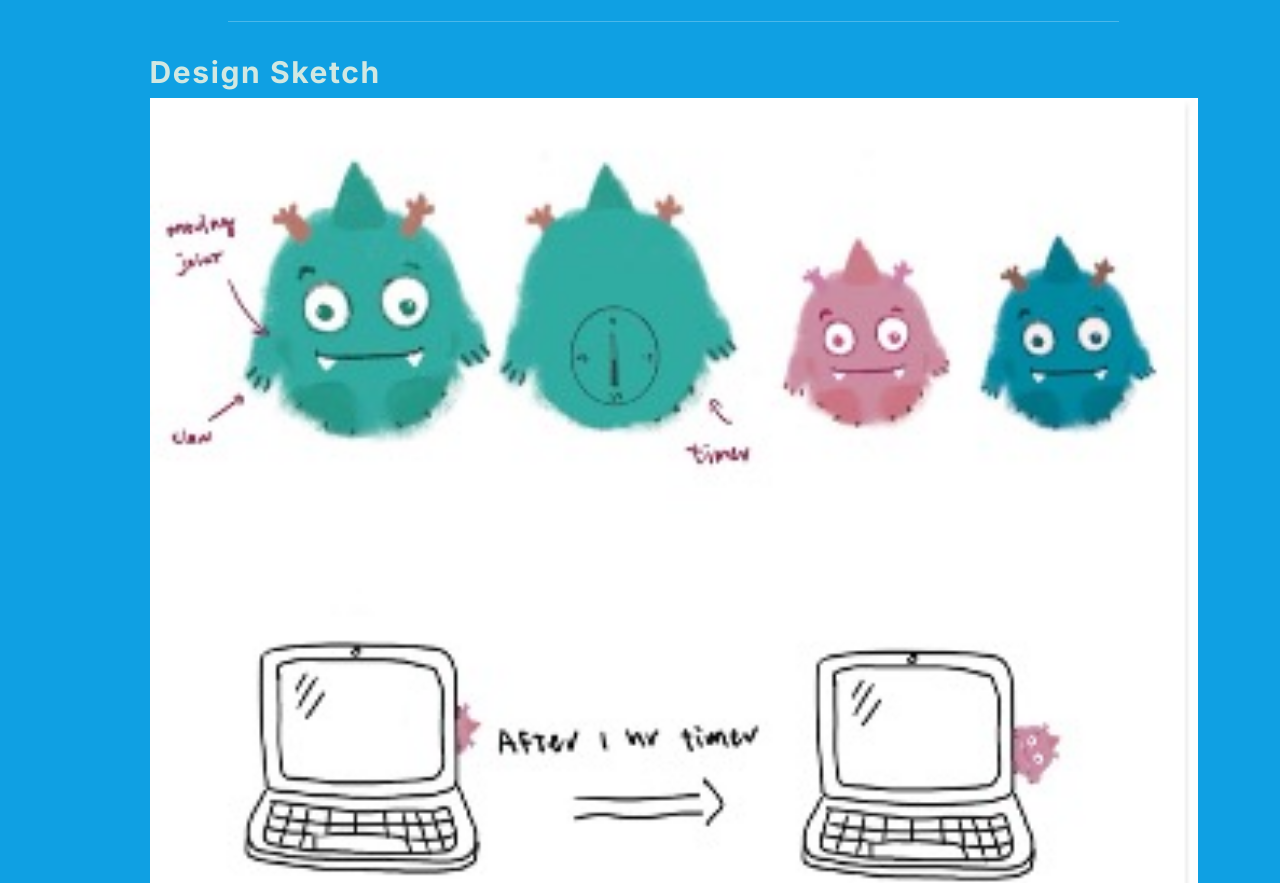
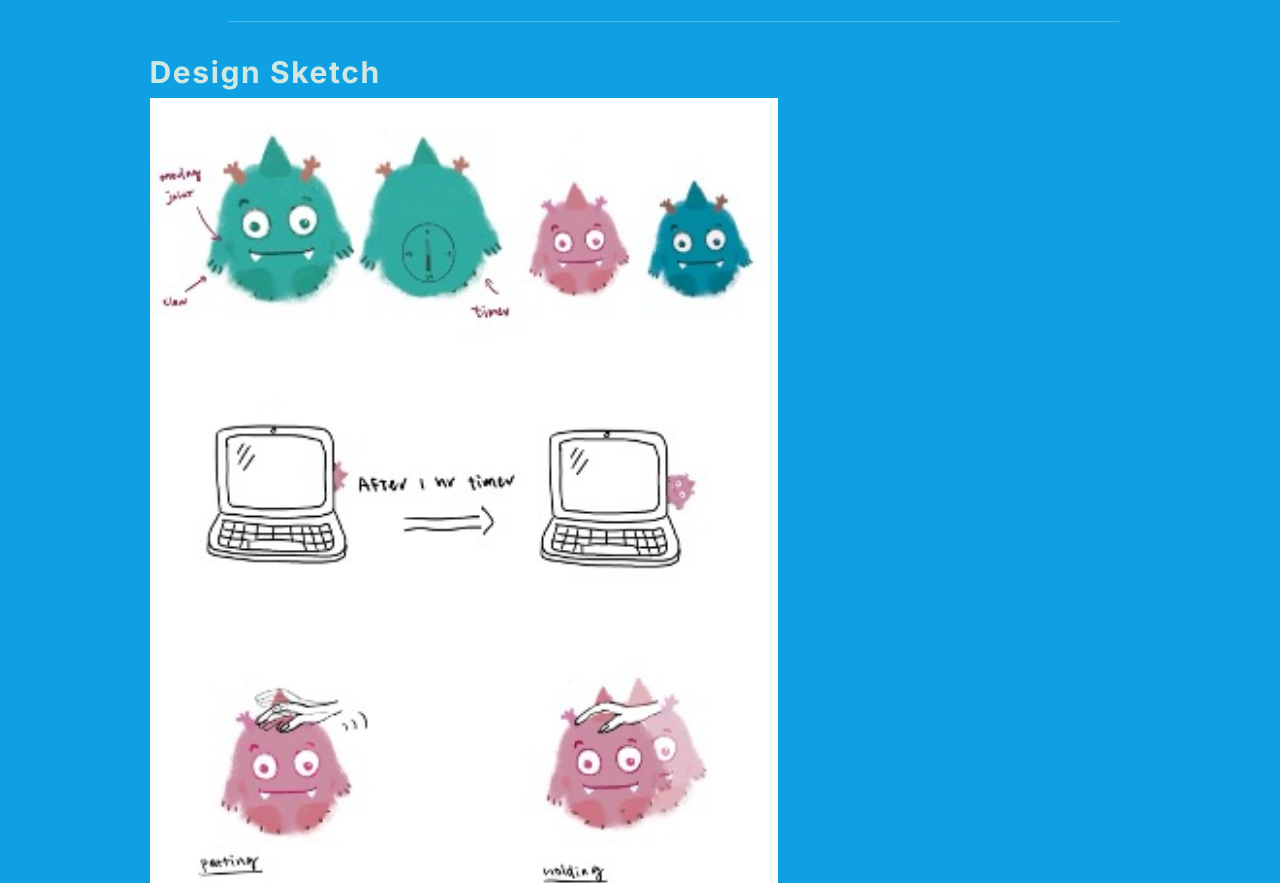
Before and after one commit to shawfong/bob, a plain HTML site: page designProcess.html in a window 1280 px wide. Shown: the part 716-1599 px from the top of the page. Drawn offline with nearby package versions, Linux system fonts and the light colour scheme.

Commit message:
image size

```diff
--- a/designProcess.html
+++ b/designProcess.html
@@ -60,7 +60,7 @@
     <hr>
 
     <h1 class="subheading">Design Sketch</h1>
-    <img style="padding-top: 0px; width: 100%;" class="img-fluid" src="sketch.jpg" alt="Image of initial sketch">
+    <img style="padding-top: 0px; width: 60%;" class="img-fluid" src="sketch.jpg" alt="Image of initial sketch">
 
     <p>Inspired by the Japanese anime character Susuwatari and the nostalgic allure of a childhood companion, the Ugly Doll, we've created our plush toy Bob. Bob features four claws that allow it to securely grip the edges of a laptop. Its limbs boast flexible joints, enabling the plush to move on the laptop surface. The back part of the plush incorporates a timer mechanism. During study sessions, the plush toy's face remains concealed behind the laptop screen. Once the timer set by the student elapses, the plush animates, moving its body to reveal its face, signaling it's time for a study break. The student can then reset the plush, tucking its face away, by simply setting the timer for their next focused study period. When a student pats the plush, it will respond with a gentle vibration, providing tactile feedback. For an added layer of stress relief, if a student rests their hand on the plush for five seconds, it will begin to rhythmically expand and contract, mirroring the cadence of a breathing exercise to aid in practicing stress-reducing breathing techniques.
     </p>
```
